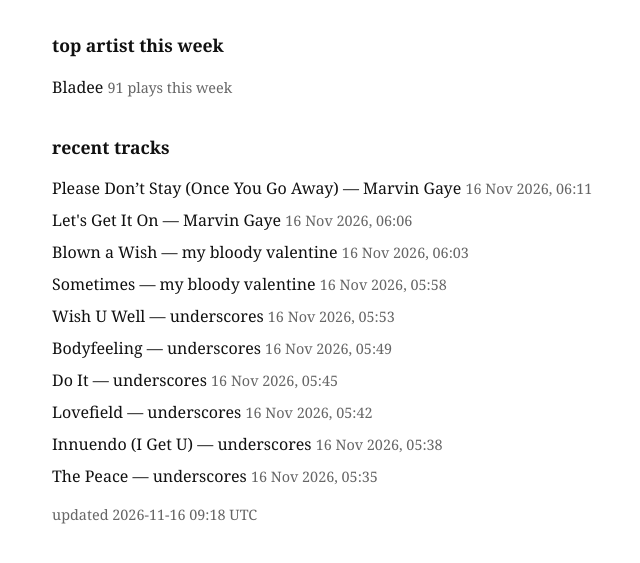
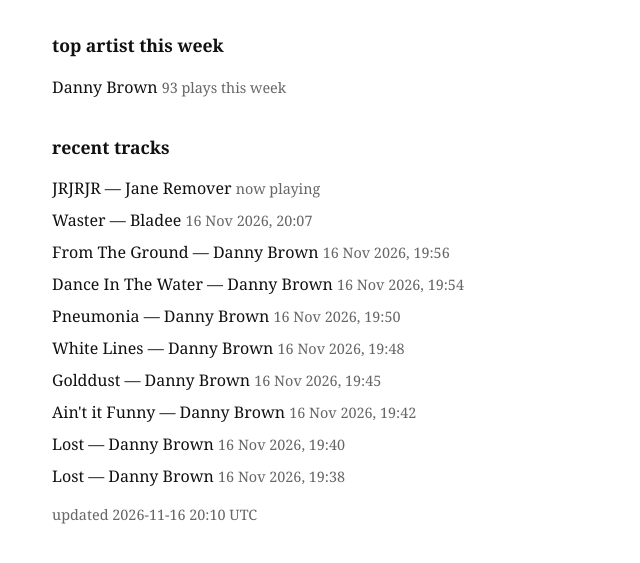
Before and after one commit to nathansimpson2007/blog, a plain HTML site: page music.html in a window 1280 px wide. Shown: the part 127-690 px from the top of the page, without its empty margins (268-908 px from the left). Drawn offline with Linux system fonts and the light colour scheme.

Commit message:
Update music page

```diff
--- a/music.html
+++ b/music.html
@@ -14,24 +14,24 @@
 
 <h2>top artist this week</h2>
 
-<p>Bladee <span class="date">91 plays this week</span></p>
+<p>Danny Brown <span class="date">93 plays this week</span></p>
 
 <h2>recent tracks</h2>
 
 <ul>
-  <li>Please Don’t Stay (Once You Go Away) — Marvin Gaye <span class="date">16 Nov 2026, 06:11</span></li>
-  <li>Let&#39;s Get It On — Marvin Gaye <span class="date">16 Nov 2026, 06:06</span></li>
-  <li>Blown a Wish — my bloody valentine <span class="date">16 Nov 2026, 06:03</span></li>
-  <li>Sometimes — my bloody valentine <span class="date">16 Nov 2026, 05:58</span></li>
-  <li>Wish U Well — underscores <span class="date">16 Nov 2026, 05:53</span></li>
-  <li>Bodyfeeling — underscores <span class="date">16 Nov 2026, 05:49</span></li>
-  <li>Do It — underscores <span class="date">16 Nov 2026, 05:45</span></li>
-  <li>Lovefield — underscores <span class="date">16 Nov 2026, 05:42</span></li>
-  <li>Innuendo (I Get U) — underscores <span class="date">16 Nov 2026, 05:38</span></li>
-  <li>The Peace — underscores <span class="date">16 Nov 2026, 05:35</span></li>
+  <li>JRJRJR — Jane Remover <span class="date">now playing</span></li>
+  <li>Waster — Bladee <span class="date">16 Nov 2026, 20:07</span></li>
+  <li>From The Ground — Danny Brown <span class="date">16 Nov 2026, 19:56</span></li>
+  <li>Dance In The Water — Danny Brown <span class="date">16 Nov 2026, 19:54</span></li>
+  <li>Pneumonia — Danny Brown <span class="date">16 Nov 2026, 19:50</span></li>
+  <li>White Lines — Danny Brown <span class="date">16 Nov 2026, 19:48</span></li>
+  <li>Golddust — Danny Brown <span class="date">16 Nov 2026, 19:45</span></li>
+  <li>Ain&#39;t it Funny — Danny Brown <span class="date">16 Nov 2026, 19:42</span></li>
+  <li>Lost — Danny Brown <span class="date">16 Nov 2026, 19:40</span></li>
+  <li>Lost — Danny Brown <span class="date">16 Nov 2026, 19:38</span></li>
 </ul>
 
-<p class="date">updated 2026-11-16 09:18 UTC</p>
+<p class="date">updated 2026-11-16 20:10 UTC</p>
 
 </body>
 </html>
```
